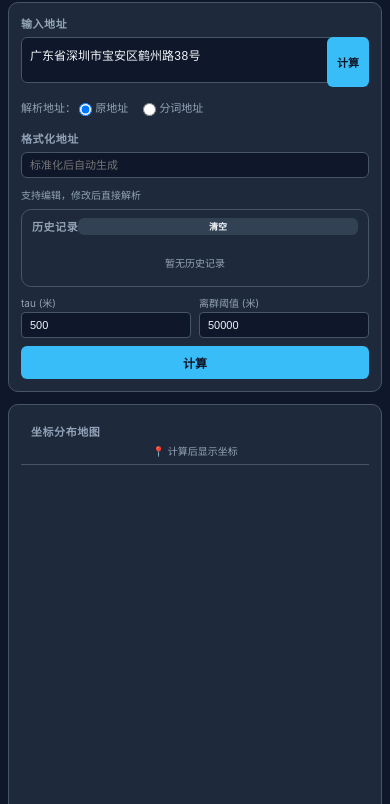
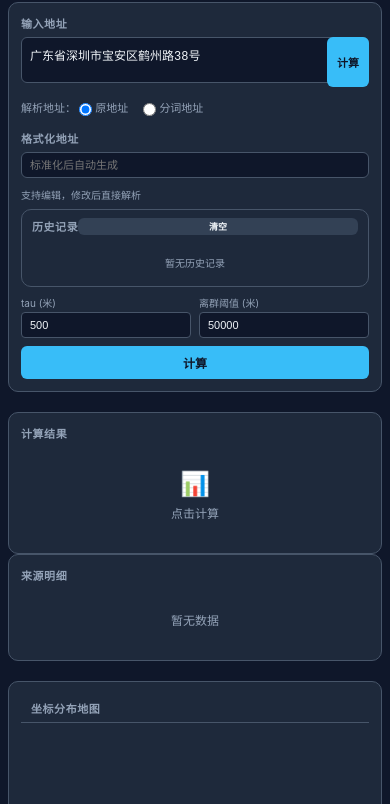
Before and after one commit to houpe/address-weight-calc, an Electron app: page index.html in a window 390 px wide. Shown: the part 40-844 px from the top of the page. Drawn offline with Linux system fonts and the light colour scheme.

Commit message:
fix: reorder mobile layout (Result above Map) and fix height issues

```diff
--- a/index.html
+++ b/index.html
@@ -211,7 +211,6 @@
         flex-direction: column !important;
         height: auto !important;
         overflow: visible !important;
-        display: block !important; /* Break flex context if needed, though column flex is usually enough */
       }
 
       /* Force full width and remove flex constraints */
@@ -221,15 +220,18 @@
         flex: none !important;
         min-height: auto !important;
         display: block !important;
-        margin-bottom: 12px;
+        margin-bottom: 8px;
       }
 
-      /* Map container height and controls */
-      .col-map { height: 400px !important; min-height: 400px !important; }
+      /* Specific order for mobile: Input -> Result -> Map */
+      .col-input { order: 0; }
+      .col-result { order: 1; overflow: visible !important; }
+      .col-map { order: 2; height: 250px !important; min-height: 250px !important; }
+
+      /* Map controls adjustment */
       .col-map .map-header { flex-wrap: wrap; gap: 4px; padding: 6px 10px; }
-      .col-map .map-header > div:last-child { display: none !important; } /* Hide map controls on mobile */
-      .col-map .map-header::after { content: '📍 计算后显示坐标'; display: block; font-size: 10px; color: var(--text-dim); width: 100%; text-align: center; }
-      #map { height: calc(100% - 35px) !important; min-height: 365px !important; }
+      .col-map .map-header > div:last-child { display: none !important; }
+      #map { height: calc(100% - 35px) !important; min-height: 215px !important; }
 
       /* Method selector wrapping */
       .method-selector { flex-wrap: wrap; }
@@ -239,7 +241,7 @@
       .info-grid { grid-template-columns: 1fr; }
 
       /* Input area adjustments */
-      #input-address { min-height: 80px; max-height: 120px; }
+      #input-address { min-height: 60px; max-height: 80px; }
       .card { padding: 12px; }
     }
   </style>
```
